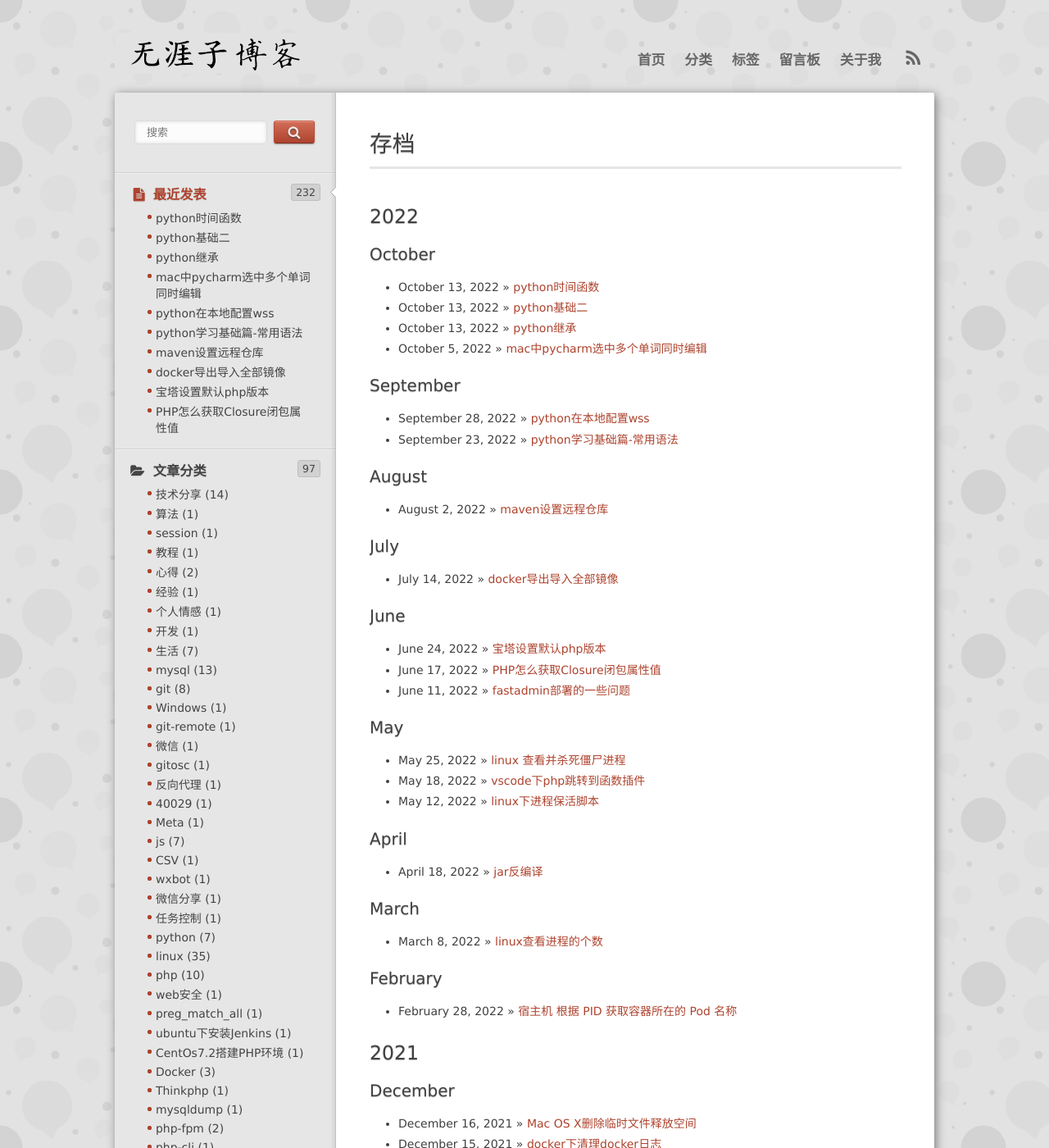
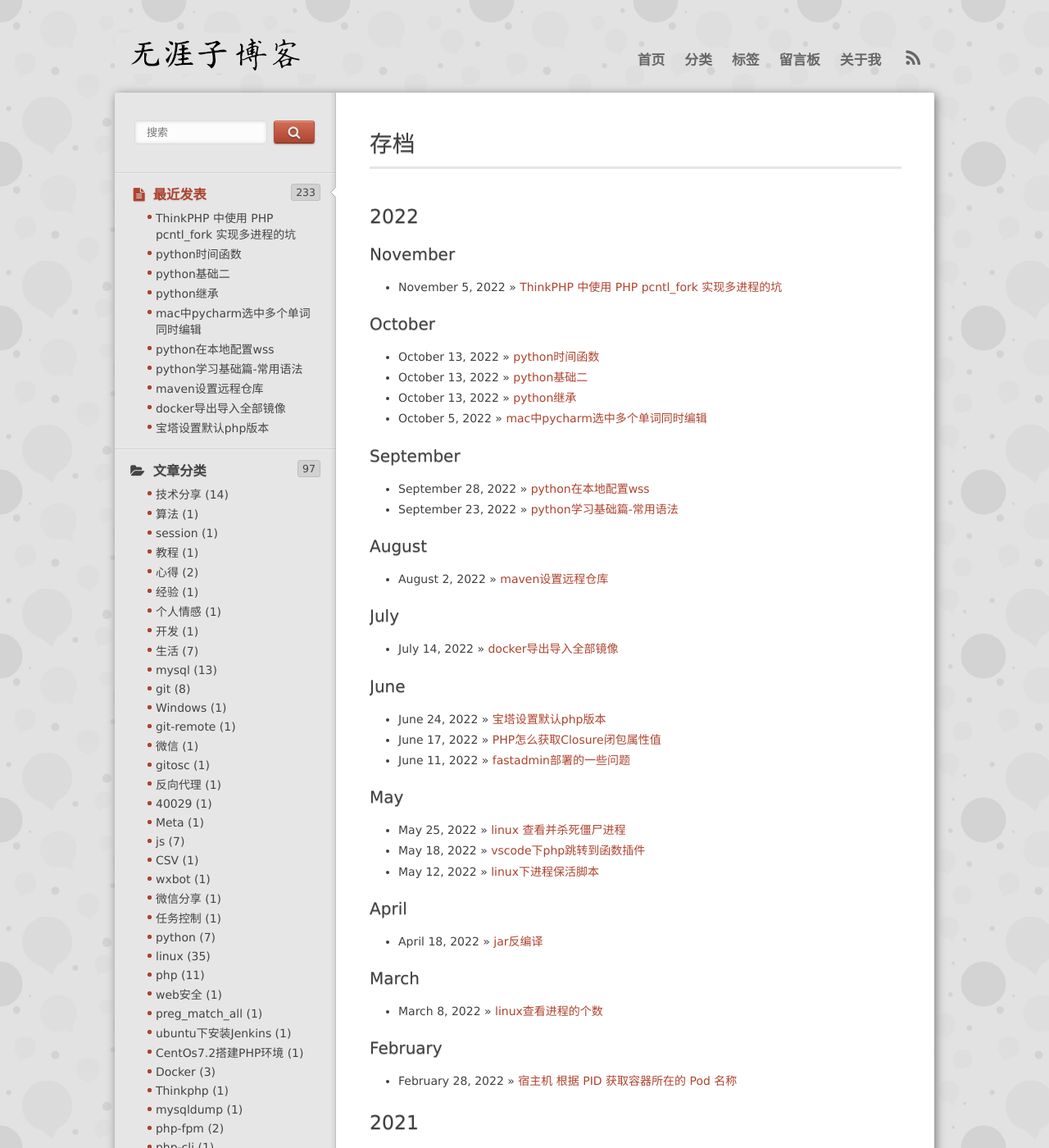
Before and after one commit to alibabayun/alibabayun.github.io, a Jekyll site: the page built from archive.html, in a window 1280 px wide and 1400 px high. Shown: the whole window at 82% size. Built offline with Jekyll 4.4.1, drawn with Linux system fonts in a browser that asks for light colours; nearby versions of some CDN libraries; library files that are not in the unit come from our copies; some of the changed lines change nothing that is shown.

Commit message:
add new article

````diff
--- /dev/null
+++ b/_posts/2022/11/2022-11-05-tp5-command-mysql-close.md
@@ -0,0 +1,85 @@
+---
+layout: post
+title: "ThinkPHP 中使用 PHP pcntl_fork 实现多进程的坑"
+keywords: ["php"]
+description: "ThinkPHP 中使用 PHP pcntl_fork 实现多进程的坑"
+category: "php"
+tags: ["php"]
+---
+## 前言
+最近要实现一个功能：根据卡号去第三方平台获取卡的详细信息，但是由于第三方相应速度比较慢(一张卡大概3S)，在批量操作的时候，响应就会很慢，所以想到使用多进程去操作
+
+**后端代码如下**
+
+```php
+<?php
+namespace app\api\controller;
+
+use \think\Console;
+/**
+ * 定时脚本执行
+ * 为什么要单独写到这个统一的接口（tp中，不会关数据库），参考：https://blog.csdn.net/lovelessdream/article/details/87456227
+ *
+ * @Author
+ * @DateTime 2022-10-29
+ */
+class Cron {
+
+    public function index() {
+        $task = isset($_REQUEST['task']) ? $_REQUEST['task'] : [];
+        $par  = isset($_REQUEST['par']) ? $_REQUEST['par'] : [];
+        ob_end_flush();
+        ob_start();
+        set_time_limit(0);
+        ignore_user_abort(true);
+        header("HTTP/1.1 200 OK");
+        header("Content-Length: 0");
+        echo str_repeat(" ", 4096*1024);
+        ob_flush();
+        flush();
+        sleep(5);
+
+        //限制白名单
+        if(!in_array($task, ['tuiguangStatistics', 'adsTask'])){
+            die('access denied');
+        }
+        // 调用tp中用命令行
+        $output = Console::call($task , $par);
+    }
+}
+```
+
+**前端代码如下**
+
+```html
+<script>
+function cron(ee, task, ...args){
+		$(ee).attr('disabled', true);
+		$(ee).find('.fa-refresh').addClass('fa-pulse');
+		$.ajax({
+			type: "POST",
+			url: "{:url('/api/cron/index')}",
+			data:{ 'task':task, 'par':args} ,
+			dataType: "text",
+			success: function(data){
+				openBtn(ee);
+				toastr.success('同步数据成功,预计需要2分钟后才能同步完!');
+				setTimeout(function(){
+					window.location.reload();
+				}, 120000);
+			},
+			error : function(e){
+				openBtn(ee)
+				toastr.success('同步数据成功,预计需要2分钟后才能同步完!', e);
+			}
+		})
+	}
+	function openBtn(ee){
+		setTimeout(function(){
+			$(ee).attr('disabled', false);
+			$(ee).find('.fa-refresh').removeClass('fa-pulse');
+			window.location.reload();
+		}, 1000*120)
+	}
+</script>
+```
````
Also changed, not shown: _posts/2022/10/2022-10-13-python-time.md (+27 -28 lines).
